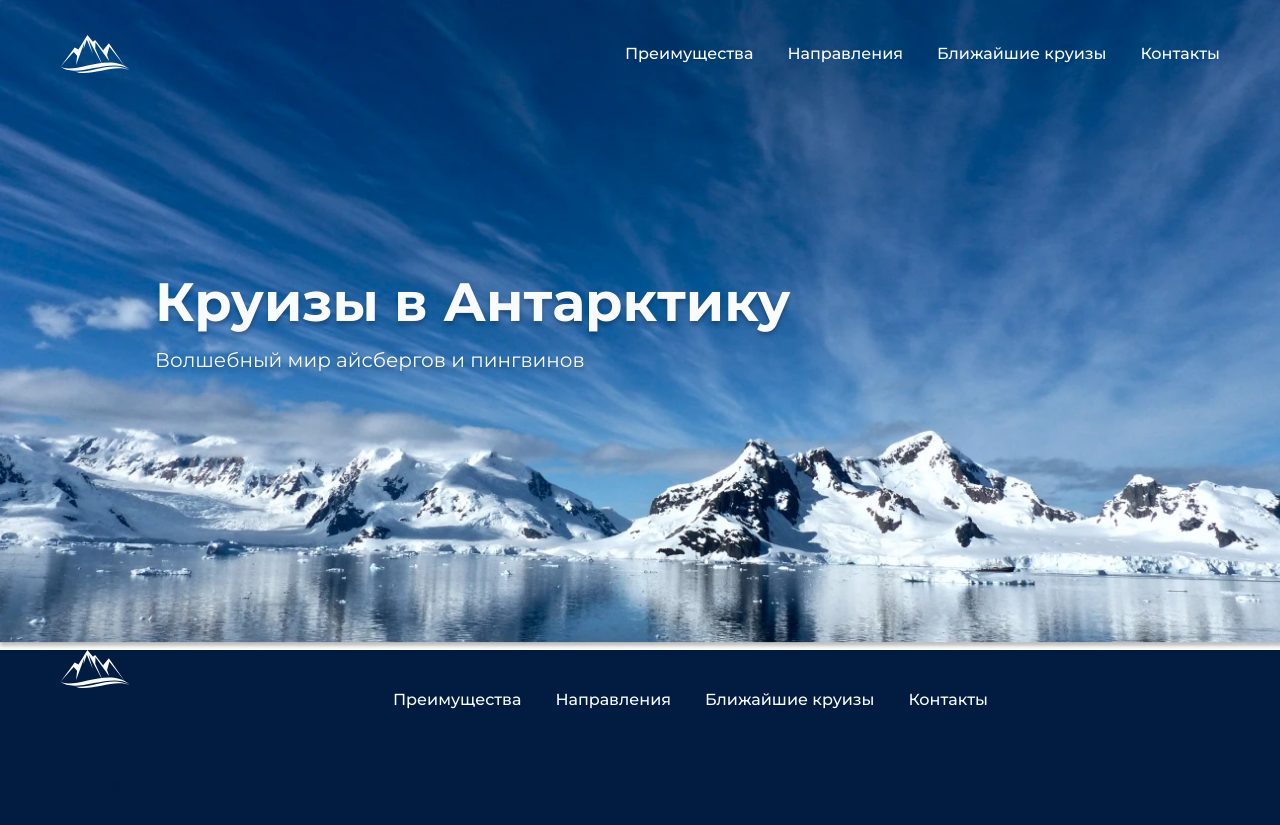
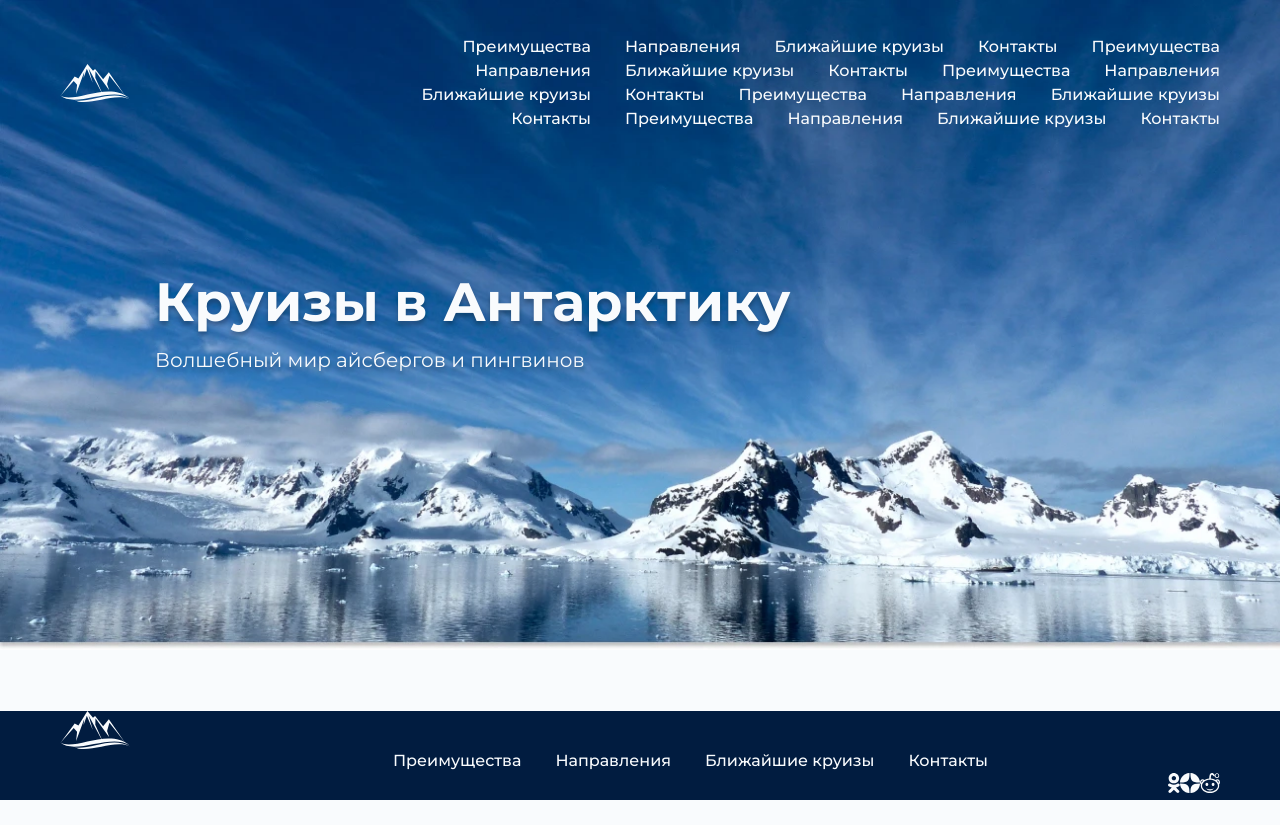
Before and after one commit to OlgaMamonova/Cruises-in-Antarctica, a website built with webpack: page source/index.html in a window 1280 px wide. After the commit the page ends 800 px from the top, so only its background shows below. Built offline with nearby package versions, Linux system fonts and the light colour scheme; files whose address does not match are found by name.

Commit message:
праввит бургер скрипт

```diff
--- a/source/index.html
+++ b/source/index.html
@@ -38,6 +38,54 @@
           </div>
           <nav class="header__nav nav">
             <ul class="nav__list">
+              <li class="nav__item">
+                <a class="nav__link" href=""> Преимущества </a>
+              </li>
+              <li class="nav__item">
+                <a class="nav__link" href=""> Направления </a>
+              </li>
+              <li class="nav__item">
+                <a class="nav__link" href=""> Ближайшие круизы </a>
+              </li>
+              <li class="nav__item">
+                <a class="nav__link" href=""> Контакты </a>
+              </li>
+              <li class="nav__item">
+                <a class="nav__link" href=""> Преимущества </a>
+              </li>
+              <li class="nav__item">
+                <a class="nav__link" href=""> Направления </a>
+              </li>
+              <li class="nav__item">
+                <a class="nav__link" href=""> Ближайшие круизы </a>
+              </li>
+              <li class="nav__item">
+                <a class="nav__link" href=""> Контакты </a>
+              </li>
+              <li class="nav__item">
+                <a class="nav__link" href=""> Преимущества </a>
+              </li>
+              <li class="nav__item">
+                <a class="nav__link" href=""> Направления </a>
+              </li>
+              <li class="nav__item">
+                <a class="nav__link" href=""> Ближайшие круизы </a>
+              </li>
+              <li class="nav__item">
+                <a class="nav__link" href=""> Контакты </a>
+              </li>
+              <li class="nav__item">
+                <a class="nav__link" href=""> Преимущества </a>
+              </li>
+              <li class="nav__item">
+                <a class="nav__link" href=""> Направления </a>
+              </li>
+              <li class="nav__item">
+                <a class="nav__link" href=""> Ближайшие круизы </a>
+              </li>
+              <li class="nav__item">
+                <a class="nav__link" href=""> Контакты </a>
+              </li>
               <li class="nav__item">
                 <a class="nav__link" href=""> Преимущества </a>
               </li>
--- a/source/js/main.js
+++ b/source/js/main.js
@@ -3,7 +3,6 @@ import {initModals} from './modules/modals/init-modals';
 import {Form} from './modules/form-validate/form';
 import {initBurger} from './modules/burger';
 
-// ---------------------------------
 
 window.addEventListener('DOMContentLoaded', () => {
 
--- a/source/sass/blocks/header.scss
+++ b/source/sass/blocks/header.scss
@@ -21,7 +21,7 @@
     display: none;
 
     & .nav__item {
-      margin-bottom: 10px;
+      margin-bottom: 26px;
     }
 
     & .nav__link {
@@ -101,7 +101,9 @@
     rgba(0, 43, 102, 0.5) 11.25%,
     rgba(249, 251, 253, 1) 11.25%
   );
+  height: fit-content;
   min-height: 100vh;
+  overflow: scroll;
 
   & .header__wrapper {
     margin-left: 11.25%;
@@ -109,7 +111,7 @@
   }
 
   & .header__mobile-wrapper {
-    margin-bottom: 33px;
+    margin-bottom: 42px;
   }
 
   & .header__nav {
@@ -131,10 +133,10 @@
   }
 
   & .header__burger-line--first {
-    transform: rotate(-45deg) translateY(7px);
+    transform: rotate(-45deg) translateY(8px);
   }
 
   & .header__burger-line--third {
-    transform: rotate(45deg) translateY(-7px);
+    transform: rotate(45deg) translateY(-8px);
   }
 }
--- a/source/sass/blocks/main.scss
+++ /dev/null
@@ -1,3 +0,0 @@
-.main {
-  overflow-y: hidden;
-}
--- a/source/sass/blocks/social.scss
+++ b/source/sass/blocks/social.scss
@@ -0,0 +1,36 @@
+.social {
+  margin: 0;
+  padding: 0;
+  list-style-type: none;
+  display: flex;
+  flex-wrap: wrap;
+  justify-content: flex-end;
+
+  @include vp-767 {
+    justify-content: flex-start;
+  }
+}
+
+.social__link {
+  &:hover,
+  &:focus {
+    opacity: 0.8;
+  }
+
+  &:active {
+    opacity: 0.6;
+  }
+}
+
+.social__svg {
+  color: $color-alice-blue;
+
+  @include vp-1023 {
+    width: 16px;
+    height: 16px;
+
+    &--ok {
+      width: 9.6px;
+    }
+  }
+}
--- a/source/sass/variables.scss
+++ b/source/sass/variables.scss
@@ -15,14 +15,6 @@ $color-transparent: rgba(255, 255, 255, 0);
 
 $color-neon-blue: #2c39f2;
 $color-torch-red: #ff1553;
-
-// Gradient
-
-$black-to-right: linear-gradient(
-  to right,
-  rgba(0, 43, 102, 0.5) 11.25%,
-  rgba(249, 251, 253, 0) 88.75%
-);
 
 // Typography
 // переменная используемая в html для подключения скейлинга
```
Also changed, not shown: source/sass/mixins.scss (+0 -12 lines), build/css/style.css, build/css/style.min.css, build/index.html, build/js/main.min.js, 2 other files.
